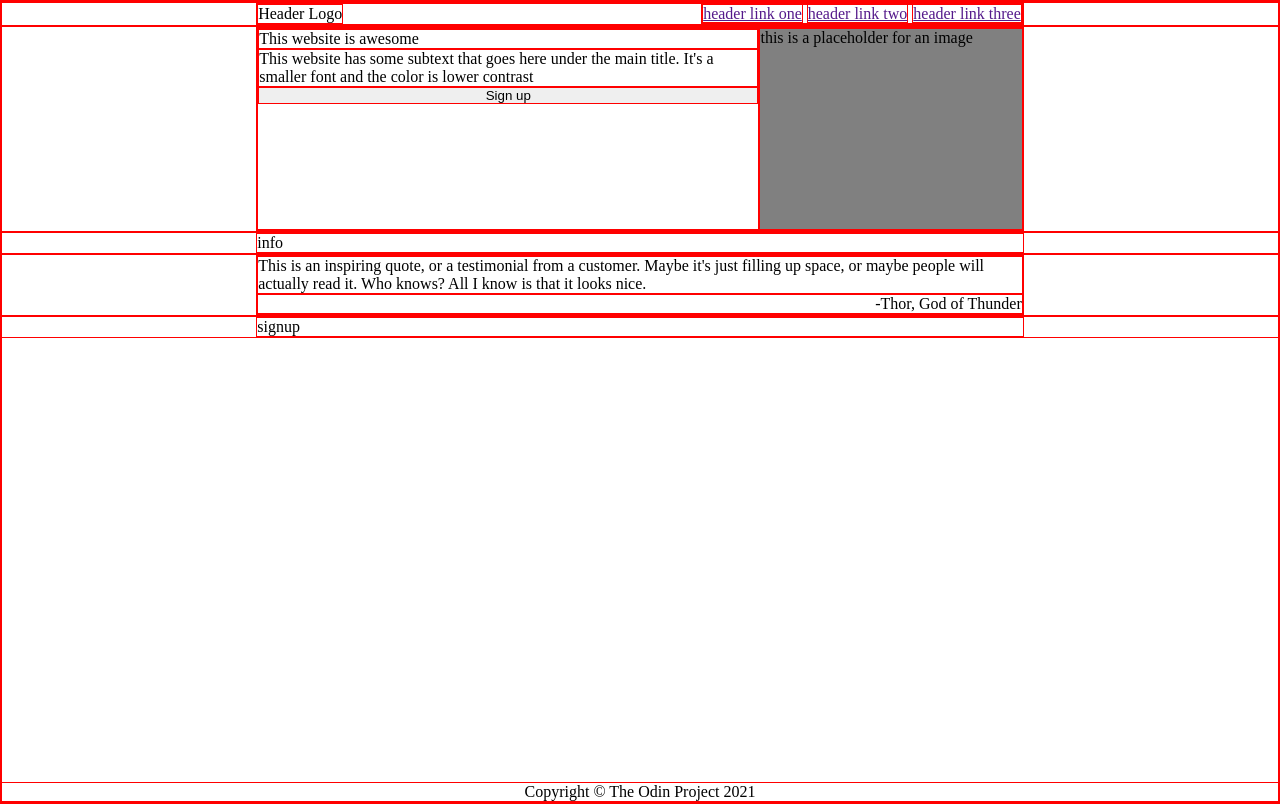
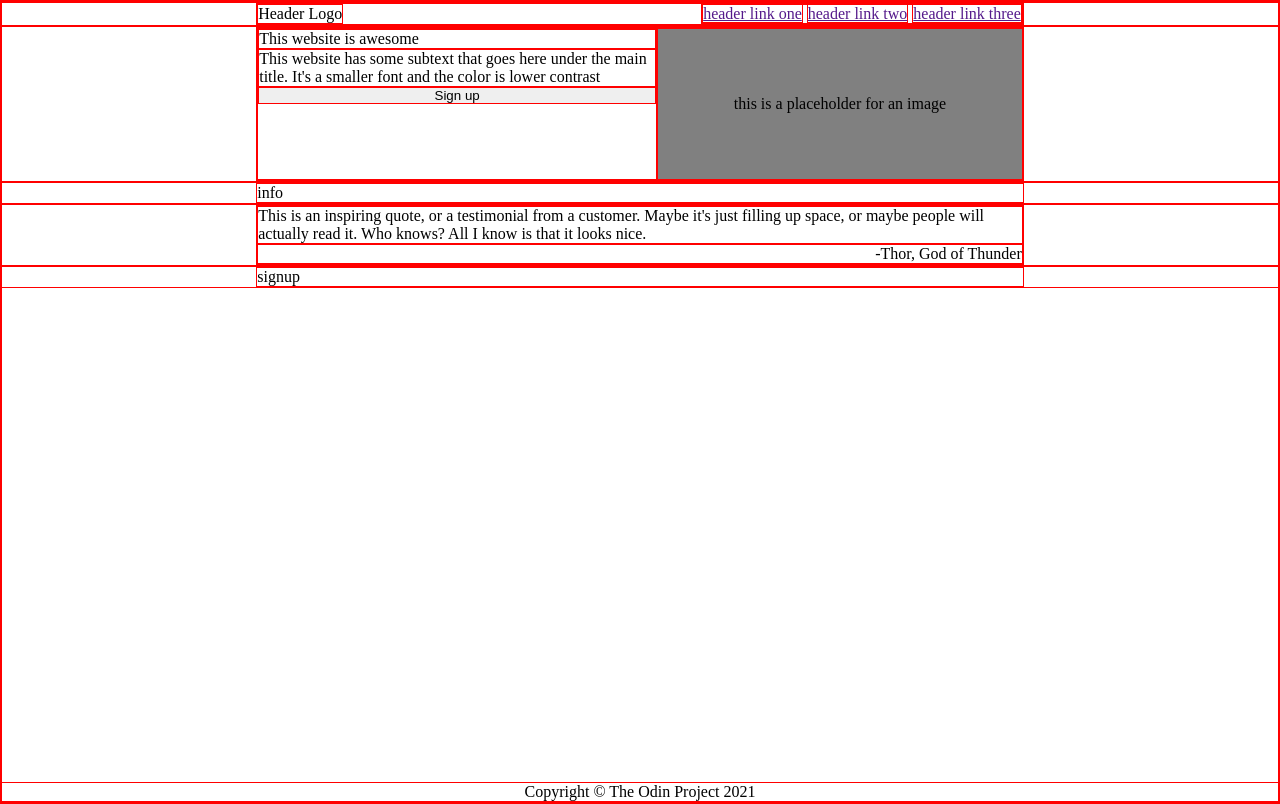
Before and after one commit to alxfo/odin-landing, a plain HTML site: page index.html in a window 1280 px wide. Drawn offline with Linux system fonts and the light colour scheme.

Commit message:
Center image placeholder text

```diff
--- a/style.css
+++ b/style.css
@@ -35,9 +35,11 @@ div {
 }
 
 .hero-image {
-    height: 200px;
-    width: 400px;
+    height: 150px;
+    width: 700px;
     background-color: grey;
+    align-items: center;
+    justify-content: center;
 }
 
 .info {
```
